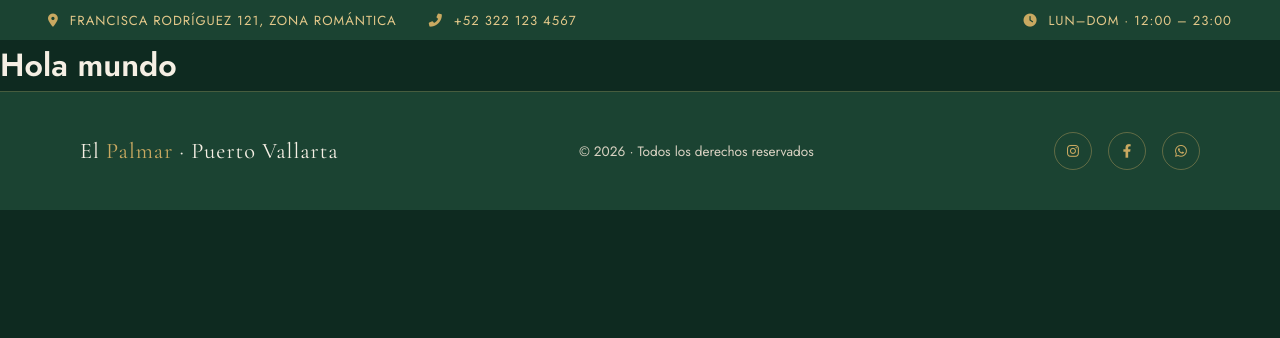
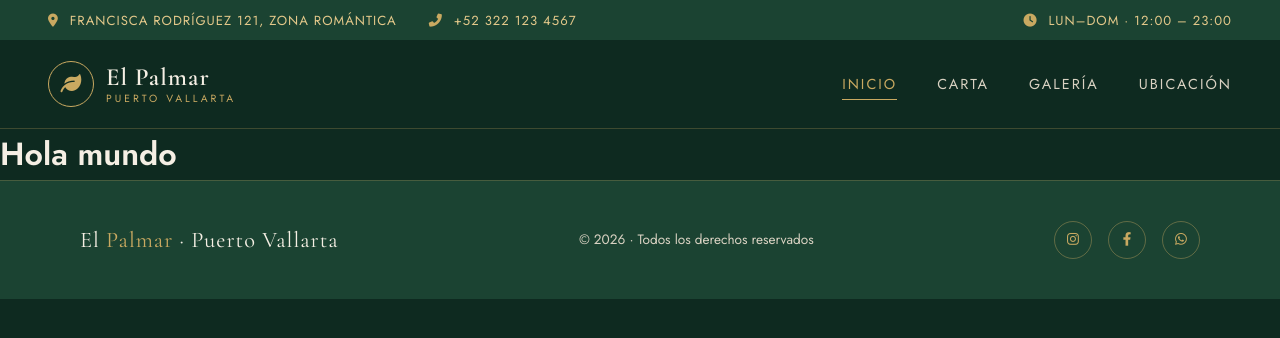
Before and after one commit to maximovj/restaurante-el-palmar, a React (Vite) app: page / in a window 1280 px wide. Shown: the top 338 px of the page. Built offline with nearby package versions, Linux system fonts and the light colour scheme.

Commit message:
* Se modifica componente Layout ;
- Se intrega NavBar en Layout

```diff
--- a/src/components/layout/Layout.tsx
+++ b/src/components/layout/Layout.tsx
@@ -1,6 +1,7 @@
 import { useEffect } from 'react';
 import { Outlet, useLocation } from 'react-router-dom';
 import { Topbar } from './Topbar';
+import { Navbar } from './NavBar';
 import { Footer } from './Footer';
 
 export function Layout() {
@@ -13,6 +14,7 @@ export function Layout() {
   return (
     <>
       <Topbar />
+      <Navbar />
       <main>
         <Outlet />
       </main>
```
